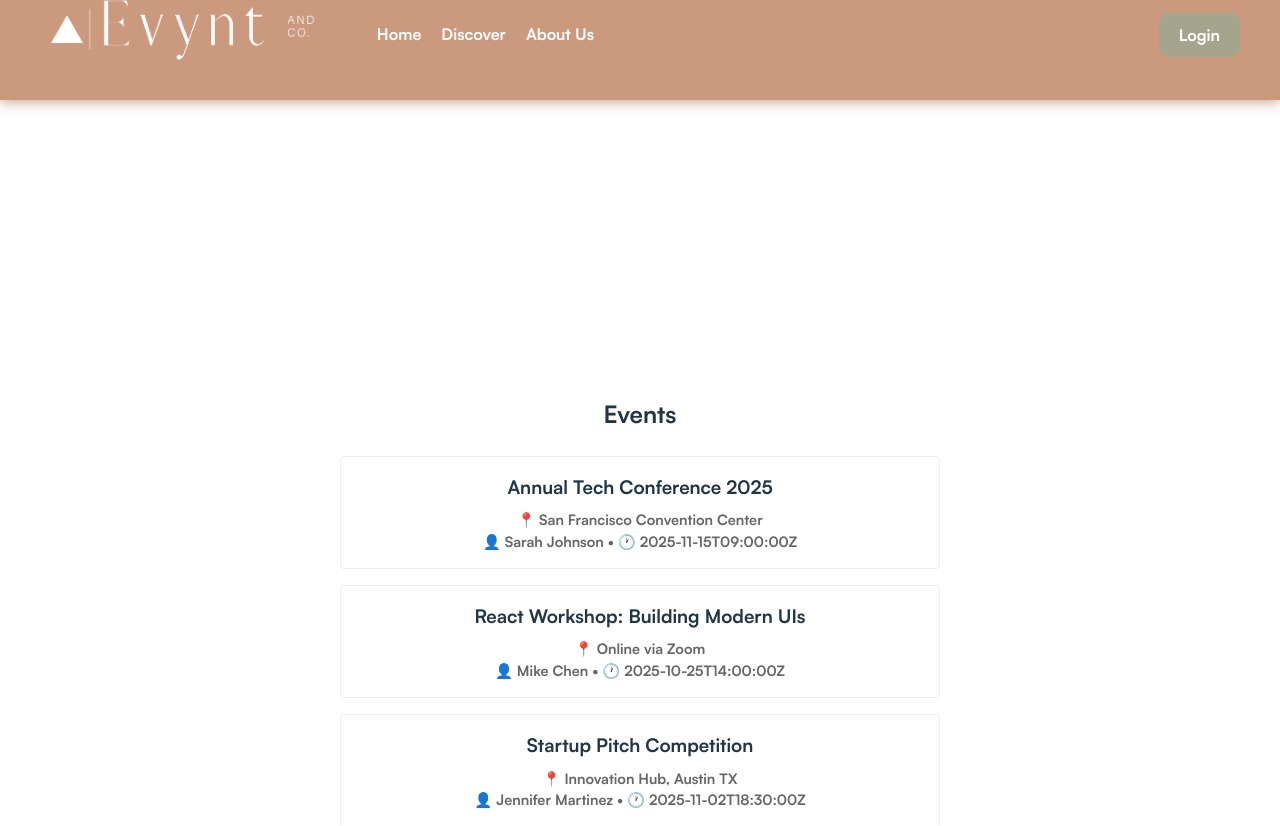
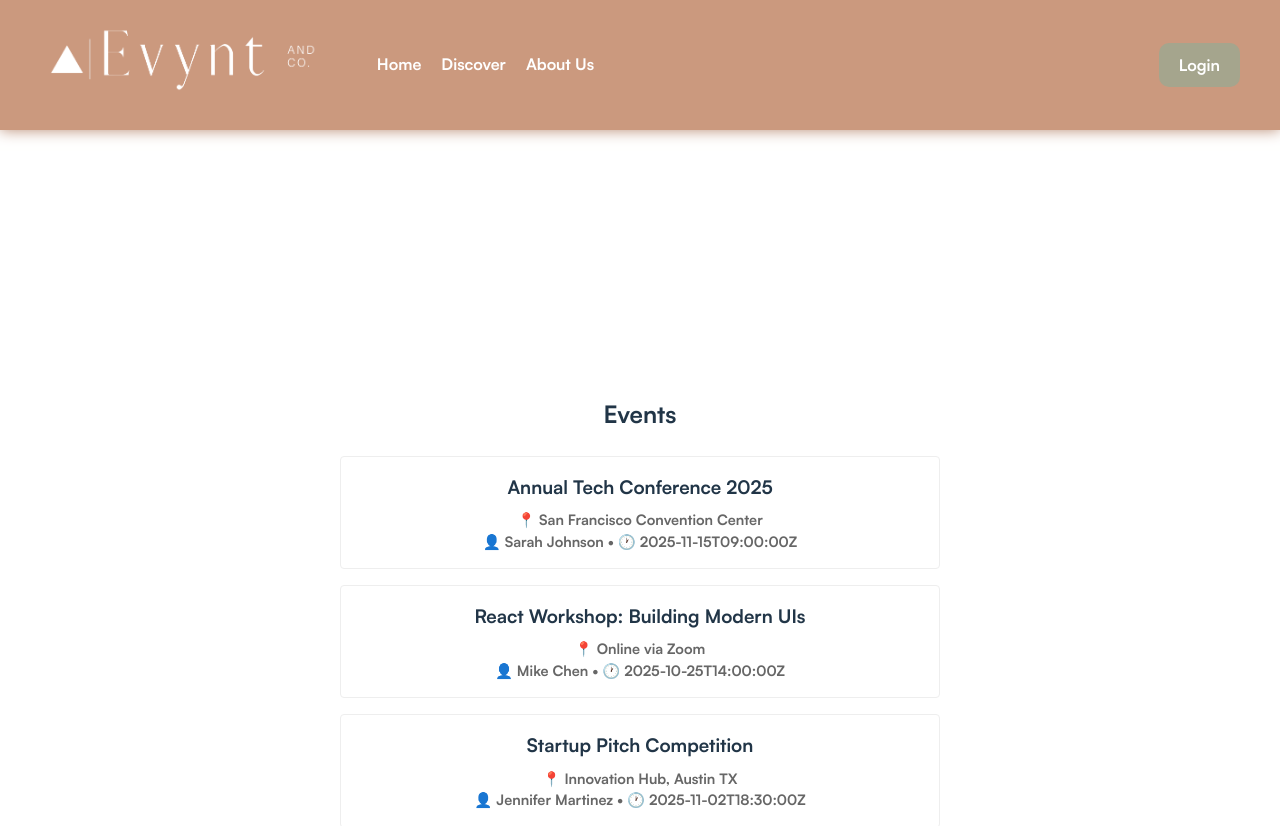
Before and after one commit to code-differently/cs-25-2-team5, a React app in the folder event-planner/frontend/: page / in a window 1280 px wide. Shown: the top 826 px of the page. Built offline with nearby package versions, Linux system fonts and the light colour scheme; the HTML template or start-up script is replaced by a standard one.

Commit message:
style: updates header styling

```diff
--- a/event-planner/frontend/src/components/navigation/Navigation.css
+++ b/event-planner/frontend/src/components/navigation/Navigation.css
@@ -11,7 +11,7 @@
     box-shadow: 0 0 14px 0 #b88a71;
     width: 100vw;
     margin-left: 50%;
-    transform: translateX(-50%) translateY(-30px);
+    transform: translateX(-50%);
     box-sizing: border-box;
 }
 
```
